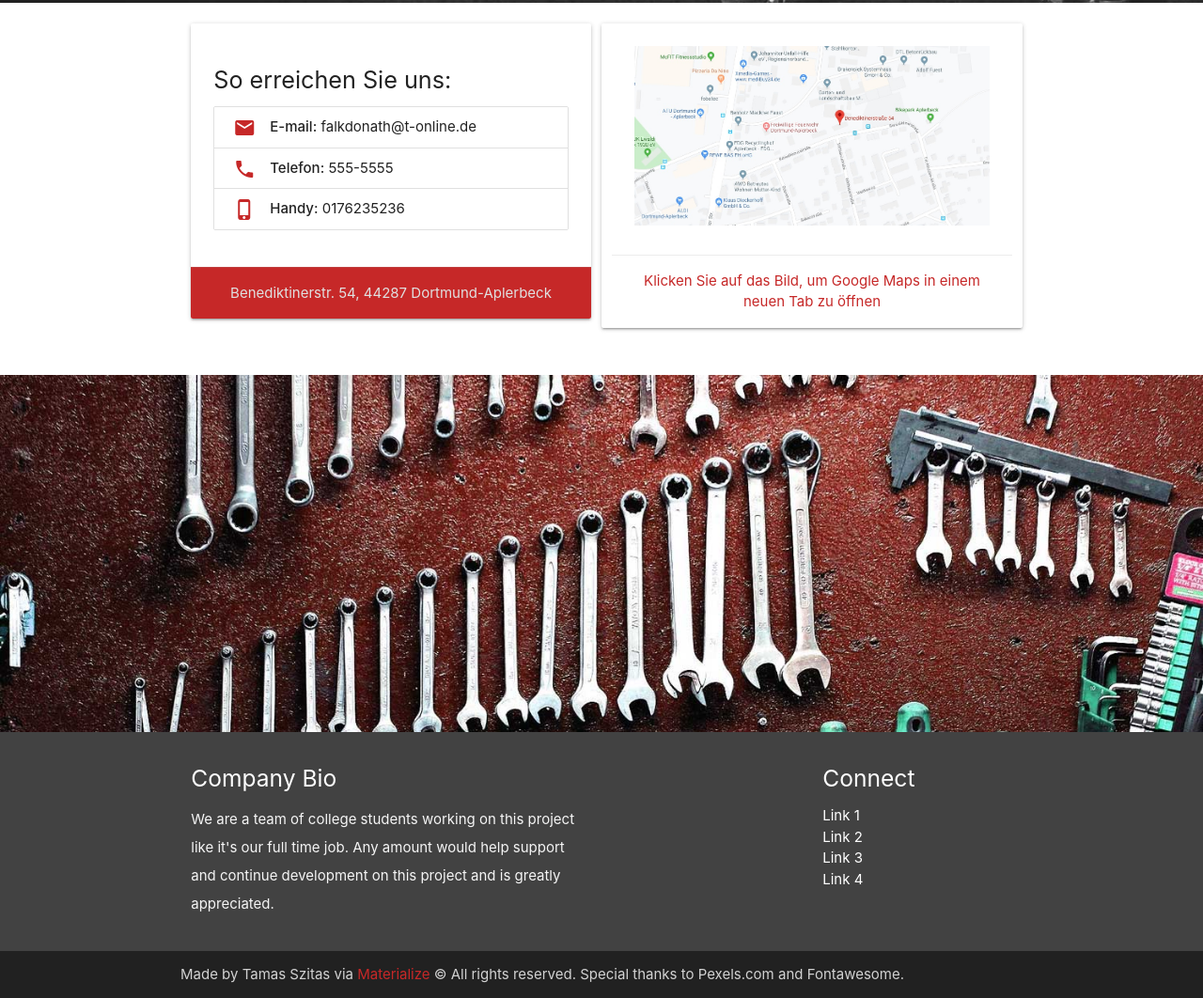
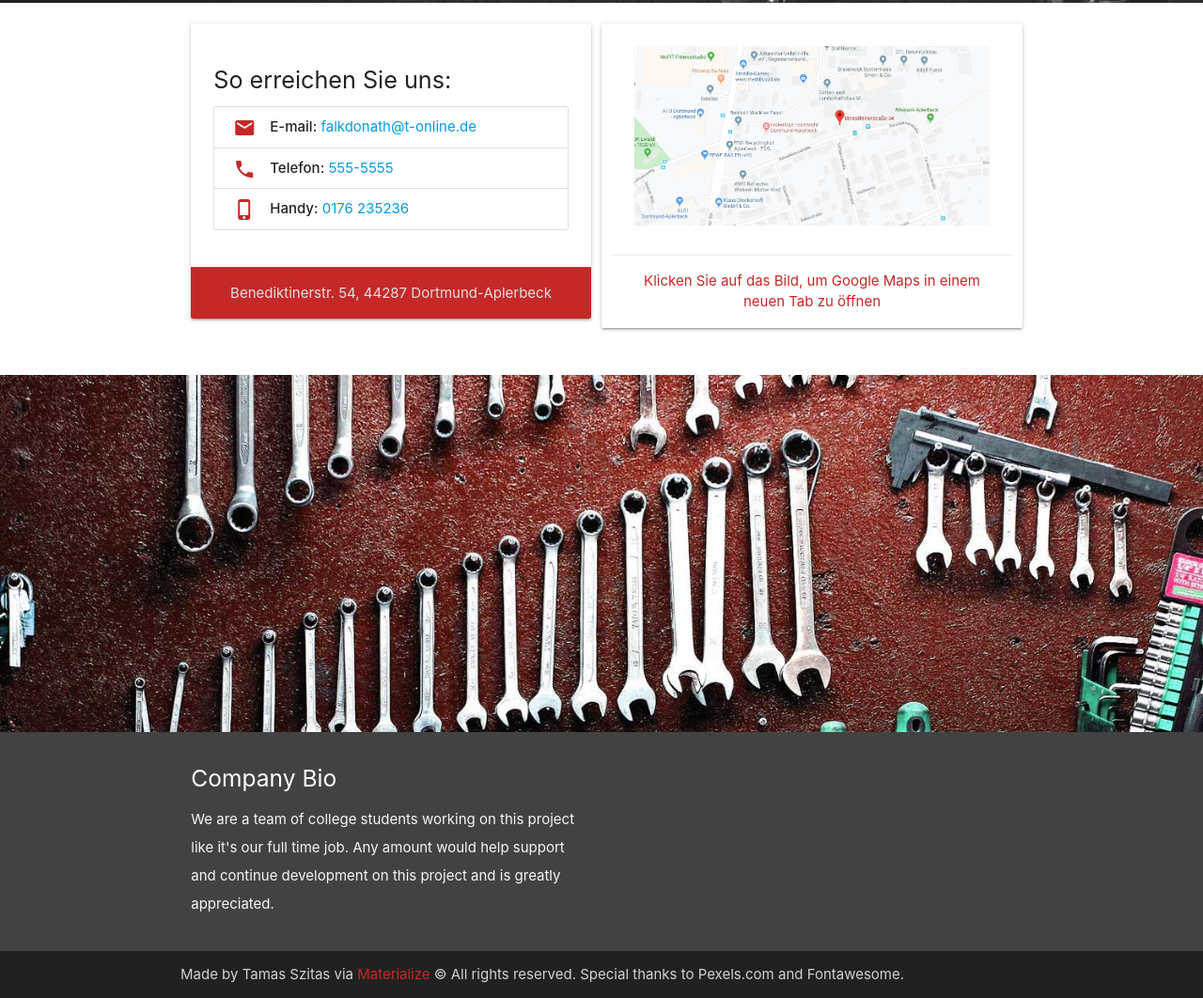
Before and after one commit to szitastamas/firma_donath, a plain HTML site: page index.html in a window 1280 px wide. Shown: the part 1229-2291 px from the top of the page at 94% size. Drawn offline with nearby package versions, Linux system fonts and the light colour scheme.

Commit message:
Added phone numbers and mail to href

```diff
--- a/index.html
+++ b/index.html
@@ -323,18 +323,18 @@
 										<span class="material-icons left red-text text-darken-3 card-icon">mail</span>
 										<span
 											><strong class="hide-on-small-only">E-mail:</strong>
-											falkdonath@t-online.de</span
+											<a href="mailto:falkdonath@t-online.de">falkdonath@t-online.de</a></span
 										>
 									</li>
 									<li class="collection-item">
 										<span class="material-icons left red-text text-darken-3 card-icon">phone</span>
-										<span><strong class="hide-on-small-only">Telefon:</strong> 555-5555</span>
+										<span><strong class="hide-on-small-only">Telefon:</strong> <a href="tel:5555555">555-5555</a></span>
 									</li>
 									<li class="collection-item">
 										<span class="material-icons left red-text text-darken-3 card-icon"
 											>phone_iphone</span
 										>
-										<span><strong class="hide-on-small-only">Handy:</strong> 0176235236</span>
+										<span><strong class="hide-on-small-only">Handy:</strong><a href="tel:0176235236"> 0176 235236</a></span>
 									</li>
 								</ul>
 							</div>
@@ -373,23 +373,13 @@
 		<footer class="page-footer grey darken-3">
 			<div class="container">
 				<div class="row">
-					<div class="col l6 s12">
+					<div class="col s6">
 						<h5 class="white-text">Company Bio</h5>
 						<p class="grey-text text-lighten-4">
 							We are a team of college students working on this project like it's our full time job. Any
 							amount would help support and continue development on this project and is greatly
 							appreciated.
 						</p>
-					</div>
-
-					<div class="col l3 s12 offset-l3">
-						<h5 class="white-text">Connect</h5>
-						<ul>
-							<li><a class="white-text" href="#!">Link 1</a></li>
-							<li><a class="white-text" href="#!">Link 2</a></li>
-							<li><a class="white-text" href="#!">Link 3</a></li>
-							<li><a class="white-text" href="#!">Link 4</a></li>
-						</ul>
 					</div>
 				</div>
 			</div>
```
